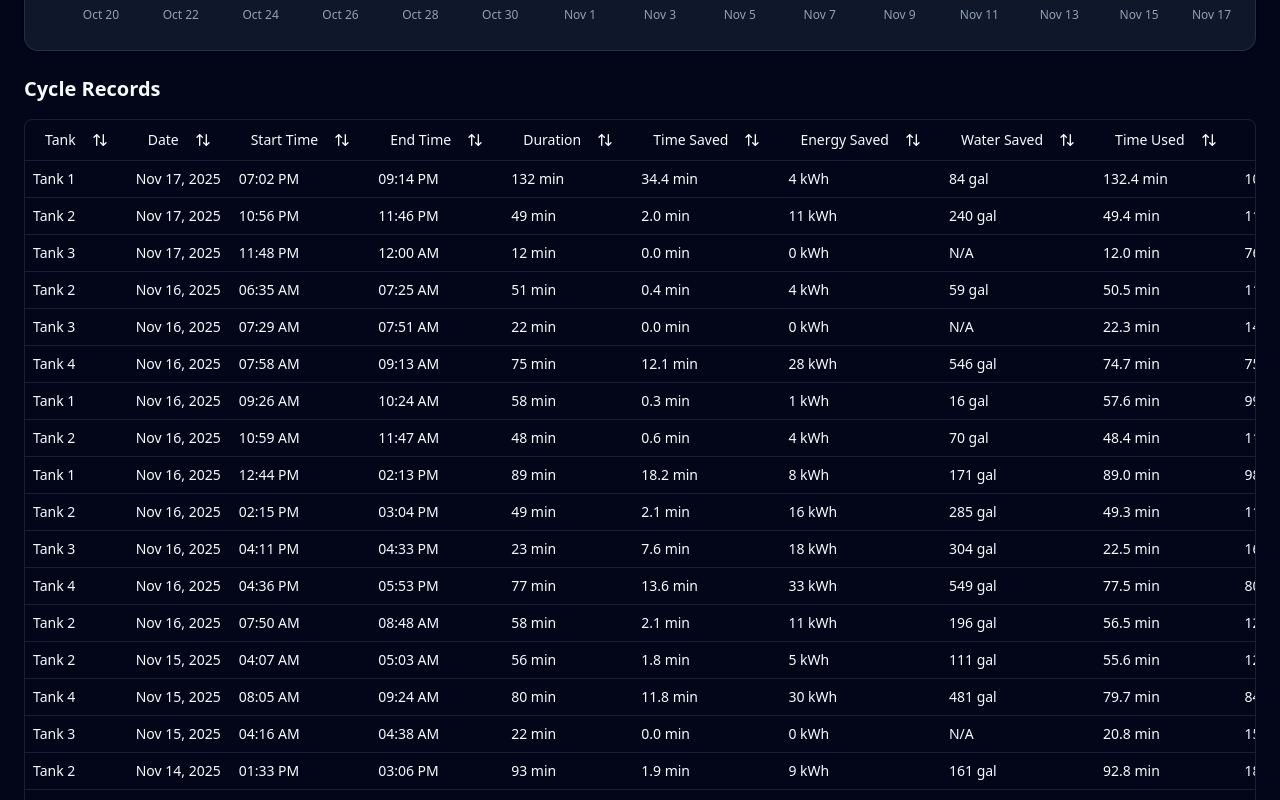
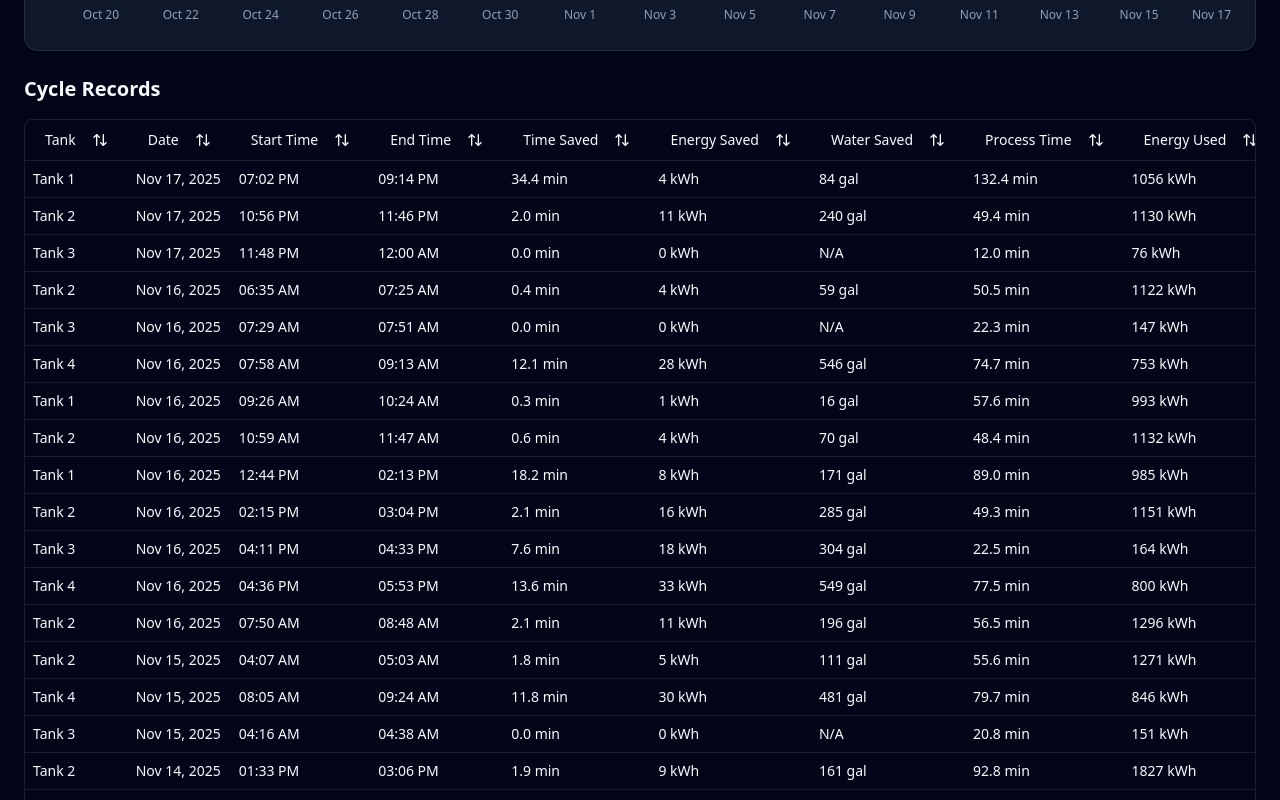
Before and after one commit to ashrafmui/kpi_dashboard, a Next.js app: page / in a window 1280 px wide. Shown: the part 980-1780 px from the top of the page. Built offline with nearby package versions, Linux system fonts and the light colour scheme.

Commit message:
remove duration column from table

```diff
--- a/components/TankTable/Columns.tsx
+++ b/components/TankTable/Columns.tsx
@@ -59,11 +59,6 @@ export const columns: ColumnDef<TransformedTankRecord>[] = [
     },
   },
   {
-    accessorKey: "durationMinutes",
-    header: sortableHeader("Duration"),
-    cell: ({ row }) => `${row.original.durationMinutes} min`,
-  },
-  {
     id: "savingsTime",
     accessorFn: (row) => row.savings.time,
     header: sortableHeader("Time Saved"),
@@ -87,7 +82,7 @@ export const columns: ColumnDef<TransformedTankRecord>[] = [
   {
     id: "metricsTime",
     accessorFn: (row) => row.metrics.time,
-    header: sortableHeader("Time Used"),
+    header: sortableHeader("Process Time"),
     cell: ({ row }) => `${(row.original.metrics.time / 60).toFixed(1)} min`,
   },
   {
--- a/components/TankTable/DataTable.tsx
+++ b/components/TankTable/DataTable.tsx
@@ -98,7 +98,6 @@ export function DataTable<TData, TValue>({
                 <TableCell />
                 <TableCell />
                 <TableCell />
-                <TableCell />
                 <TableCell>
                   {(totals.totalTimeSaved / 60).toFixed(1)} min
                 </TableCell>
```
